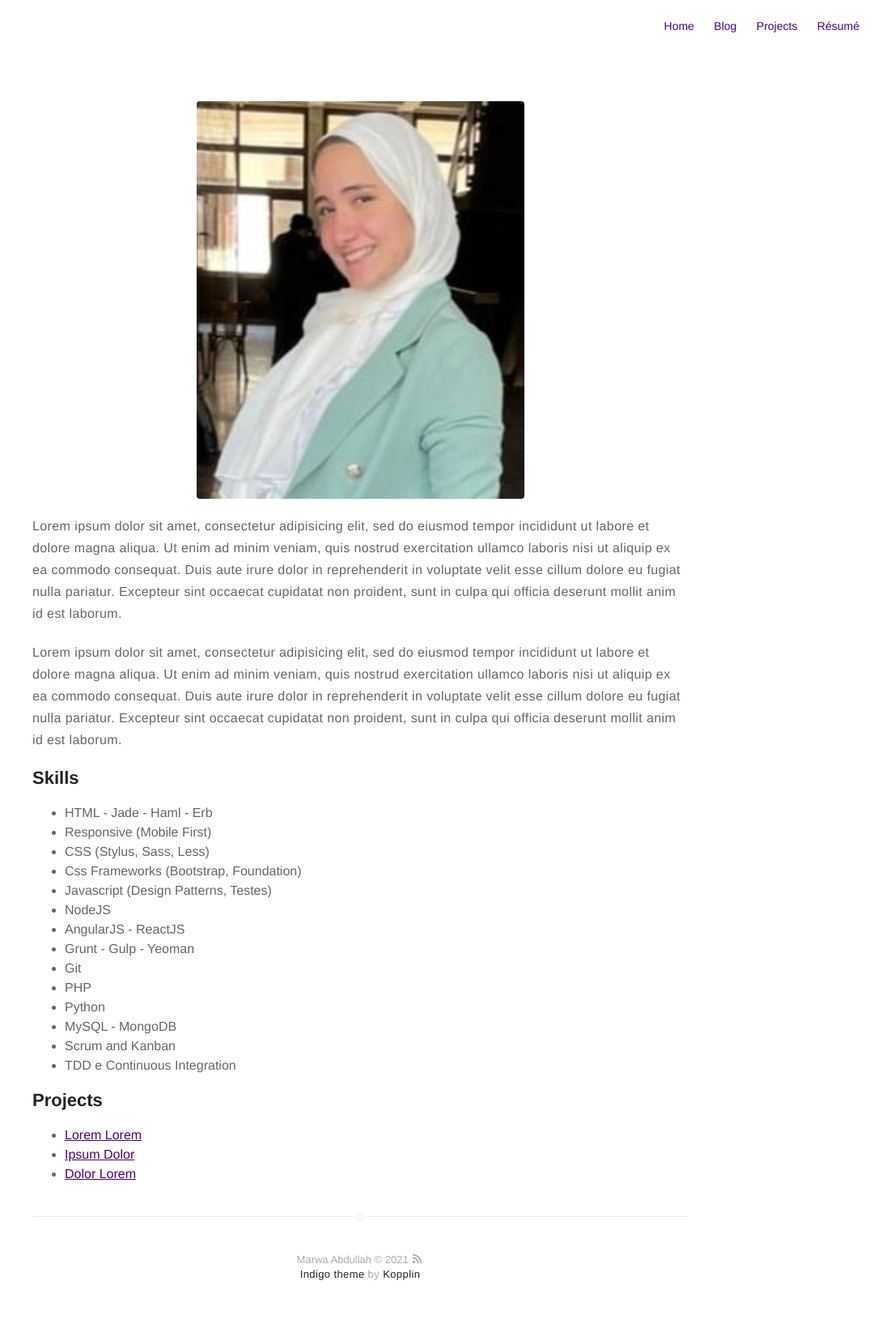
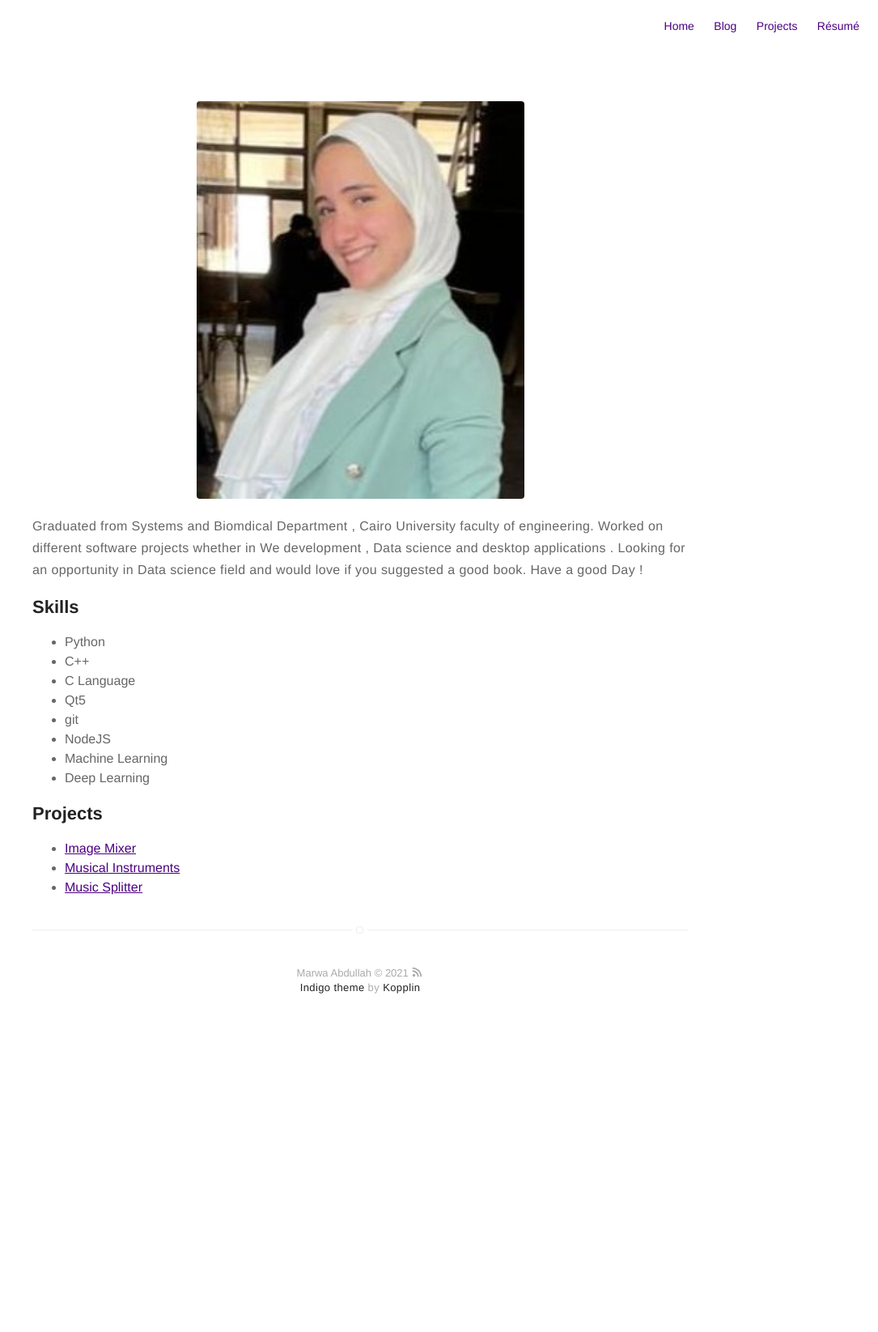
Before and after one commit to marwaomar/Marwa-Abdalla, a Jekyll site: the page built from about.md, in a window 1280 px wide. Shown: the whole page at 81% size, without its empty margins (195-1280 px from the left). Built offline with Jekyll 4.4.1, drawn with Linux system fonts in a browser that asks for light colours; after the commit the page ends 1291 px from its top, so only the background shows below that.

Commit message:
Update about.md

```diff
--- a/about.md
+++ b/about.md
@@ -4,43 +4,26 @@ layout: page
 ---
 ![Profile Image]({{ site.url }}/{{ site.picture }})
 
-<p>Lorem ipsum dolor sit amet, consectetur adipisicing elit, sed do eiusmod
-tempor incididunt ut labore et dolore magna aliqua. Ut enim ad minim veniam,
-quis nostrud exercitation ullamco laboris nisi ut aliquip ex ea commodo
-consequat. Duis aute irure dolor in reprehenderit in voluptate velit esse
-cillum dolore eu fugiat nulla pariatur. Excepteur sint occaecat cupidatat non
-proident, sunt in culpa qui officia deserunt mollit anim id est laborum.</p>
-
-<p>Lorem ipsum dolor sit amet, consectetur adipisicing elit, sed do eiusmod
-tempor incididunt ut labore et dolore magna aliqua. Ut enim ad minim veniam,
-quis nostrud exercitation ullamco laboris nisi ut aliquip ex ea commodo
-consequat. Duis aute irure dolor in reprehenderit in voluptate velit esse
-cillum dolore eu fugiat nulla pariatur. Excepteur sint occaecat cupidatat non
-proident, sunt in culpa qui officia deserunt mollit anim id est laborum.</p>
+<p> Graduated from Systems and Biomdical Department , Cairo University faculty of engineering. Worked on different software projects whether in We development , Data science and desktop applications . Looking for an opportunity in Data science field and would love if you suggested a good book.
+Have a good Day ! </p>
 
 <h2>Skills</h2>
 
 <ul class="skill-list">
-	<li>HTML - Jade - Haml - Erb</li>
-	<li>Responsive (Mobile First)</li>
-	<li>CSS (Stylus, Sass, Less)</li>
-	<li>Css Frameworks (Bootstrap, Foundation)</li>
-	<li>Javascript (Design Patterns, Testes)</li>
+	<li>Python</li>
+	<li> C++ </li>
+	<li> C Language </li>
+	<li>Qt5</li>
+	<li>git</li>
 	<li>NodeJS</li>
-	<li>AngularJS - ReactJS</li>
-	<li>Grunt - Gulp - Yeoman</li>
-	<li>Git</li>
-	<li>PHP</li>
-	<li>Python</li>
-	<li>MySQL - MongoDB</li>
-	<li>Scrum and Kanban</li>
-	<li>TDD e Continuous Integration</li>
+	<li>Machine Learning</li>
+	<li>Deep Learning</li>
 </ul>
 
 <h2>Projects</h2>
 
 <ul>
-	<li><a href="https://github.com/">Lorem Lorem</a></li>
-	<li><a href="https://github.com/">Ipsum Dolor</a></li>
-	<li><a href="https://github.com/">Dolor Lorem</a></li>
+	<li><a href="https://github.com/marwaomar/Image-Mixer">Image Mixer </a></li>
+	<li><a href="https://github.com/marwaomar/Musical-Instruments">Musical Instruments </a></li>
+	<li><a href="https://github.com/marwaomar/Music-Splitter">Music Splitter</a></li>
 </ul>
```
